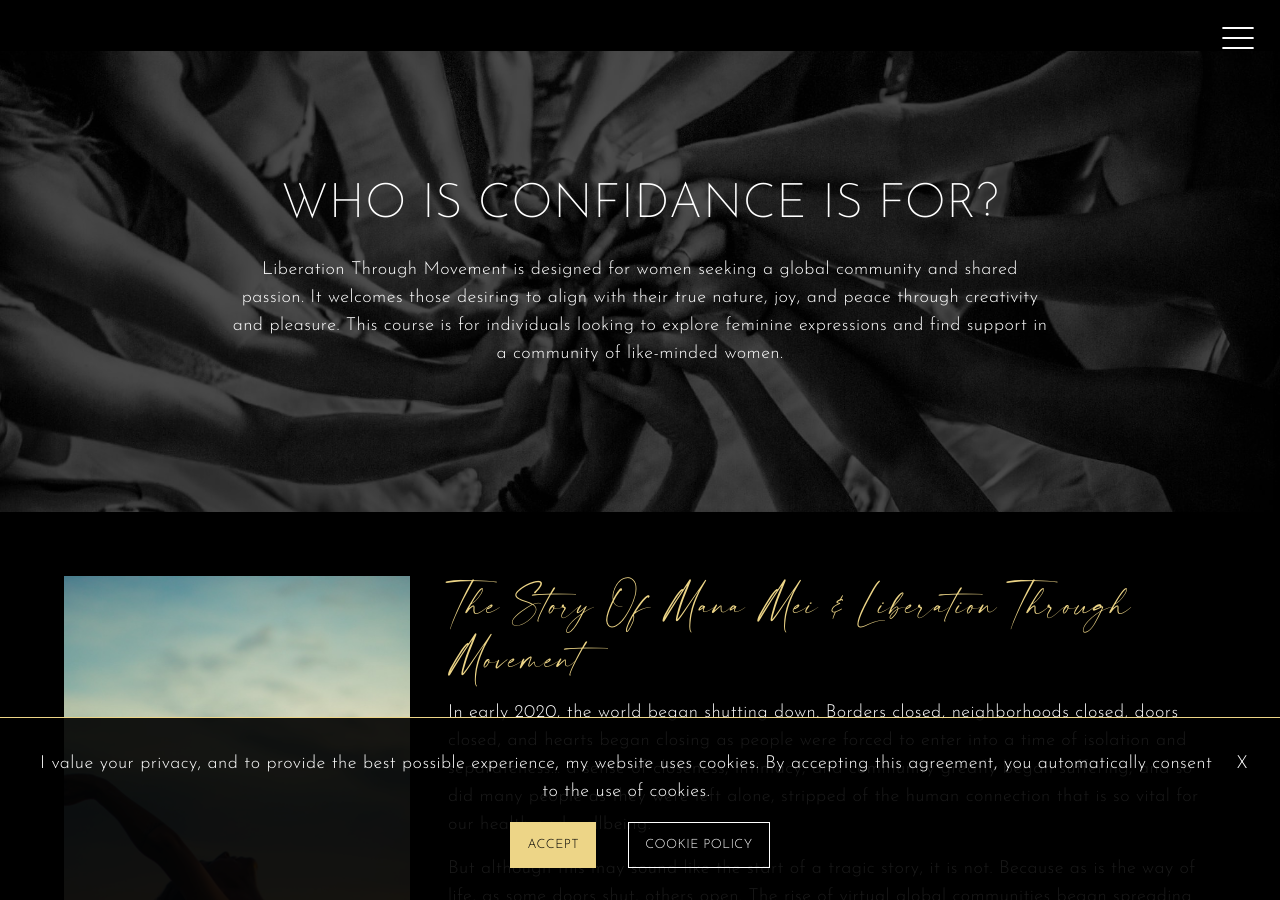
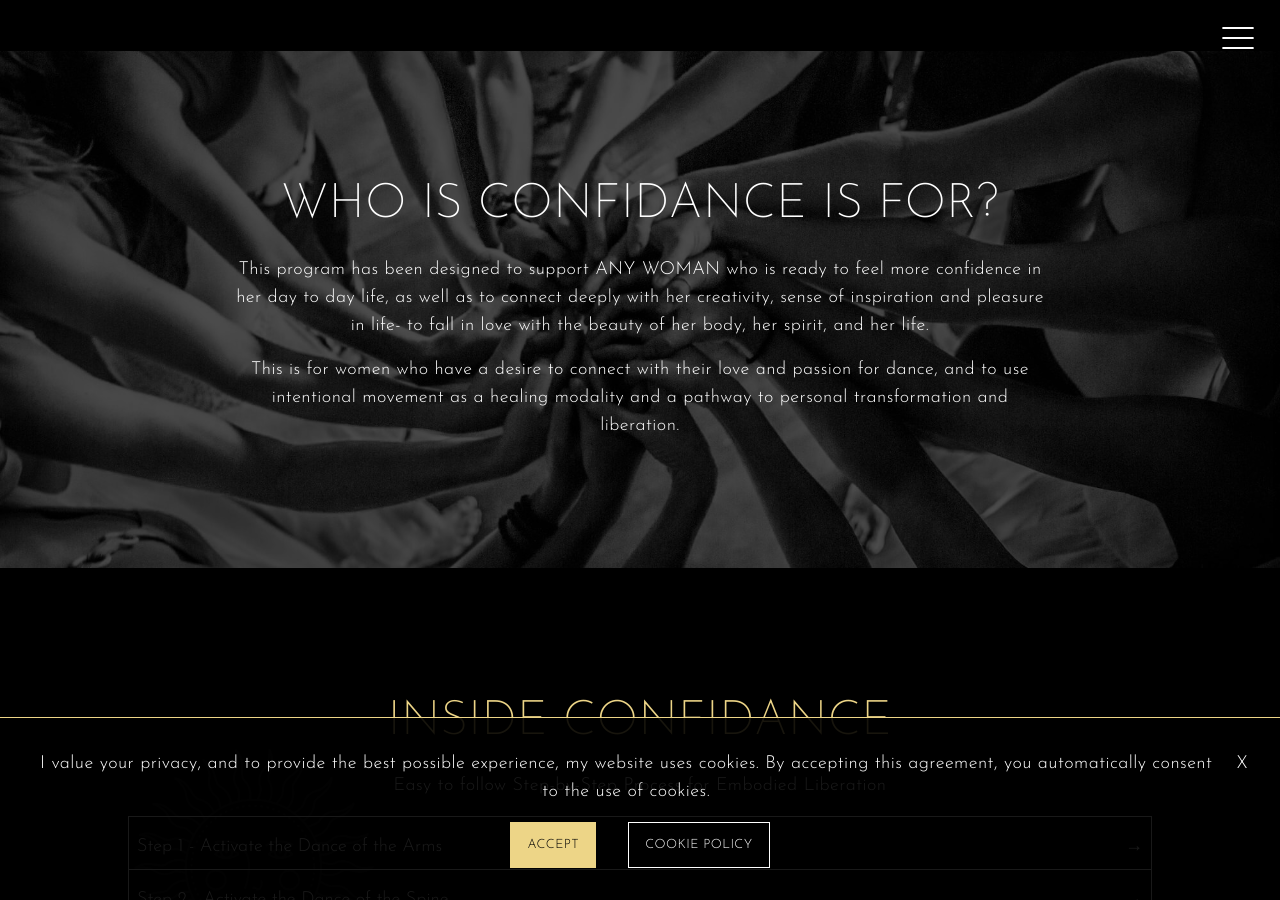
Before and after one commit to brittwoodard/manamei, a Jekyll site: the page built from confidance.html, in a window 1280 px wide and 900 px high, scrolled down 2186 px. Built offline with Jekyll 4.4.1, drawn with Linux system fonts in a browser that asks for light colours; nearby versions of some CDN libraries; some of the changed text lies outside the part shown.

Commit message:
inside the course

```diff
--- a/confidance.html
+++ b/confidance.html
@@ -49,11 +49,23 @@ course-description:
 who-its-for:
   heading: Who is confiDance is for?
   description_html: >-
-    <p>Liberation Through Movement is designed for women seeking a global community and shared passion. It welcomes those desiring to align with their true nature, joy, and peace through creativity and pleasure. This course is for individuals looking to explore feminine expressions and find support in a community of like-minded women.</p>
+    This program has been designed to support ANY WOMAN who is ready to feel more confidence in her day to day life, as well as to connect deeply with her creativity, sense of inspiration and pleasure in life- to fall in love with the beauty of her body, her spirit, and her life.</p><p>This is for women who have a desire to connect with their love and passion for dance, and to use intentional movement as a healing modality and a pathway to personal transformation and liberation.
   background-image:
     background_image: /uploads/images/manamei-58.jpg
     image_focus: center
     overlay_style: dark
+inside-the-course:
+  heading: Inside Confidance
+  description_html: >-
+    <p>Easy to follow Step-by-Step Process for Embodied Liberation</p>
+  module:
+    - title: Step 1 - Activate the Dance of the Arms
+    - title: Step 2 - Activate the Dance of the Spine
+    - title: Step 3 - Activate the Dance of the Hips & Legs
+    - title: Step 4 - Activate your FULL BODY Free Dance
+  background-image:
+    background_image: /uploads/backgrounds/manamei-4.jpg
+    image_focus: bottom
 testimonials:
   background_image: /uploads/backgrounds/manamei-4.jpg
   testimonials:
@@ -153,8 +165,8 @@ seo:
 <!-- Who It's For -->
 {% include who-its-for.html %}
 
-<!-- About Mana & LTM -->
-{% include about-mana-and-ltm.html %}
+<!-- Inside the Course -->
+{% include inside-the-course.html %}
 
 <!-- Investment -->
 {% include investment-ltm.html %}
```
